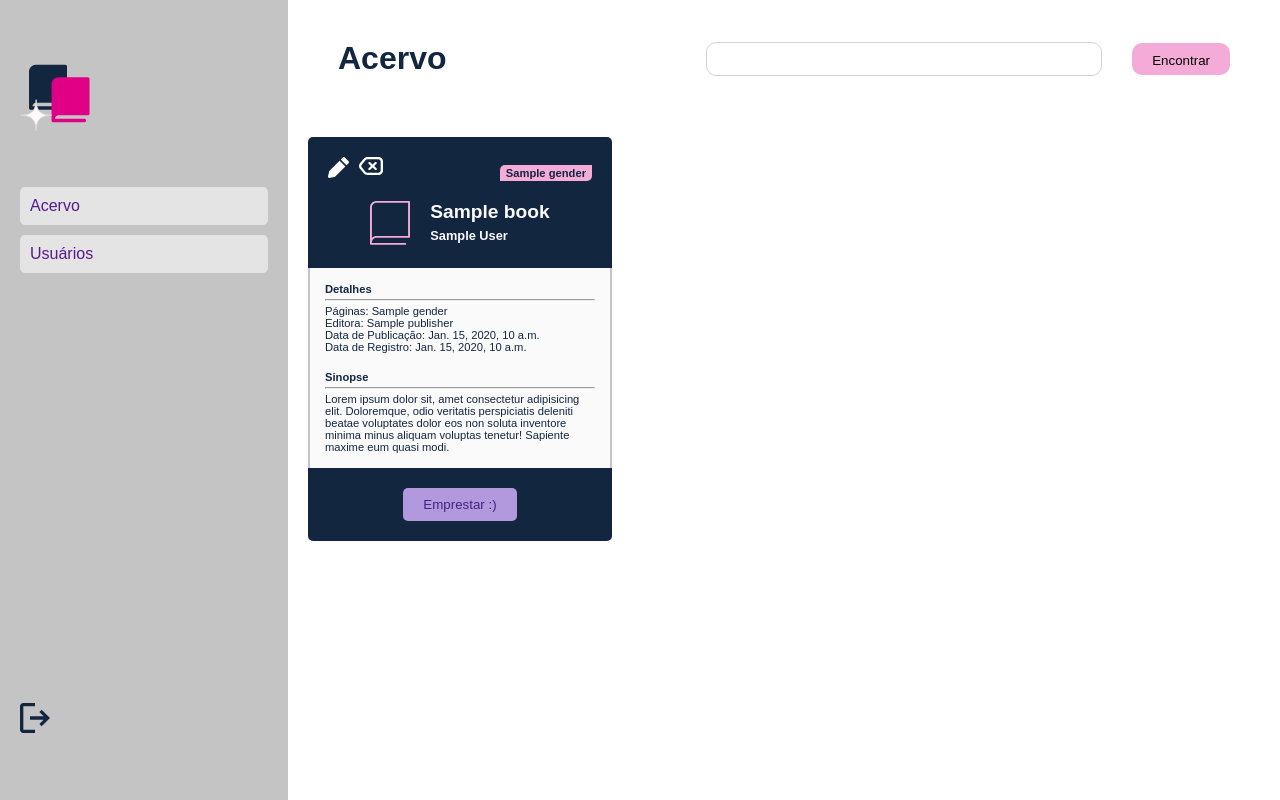
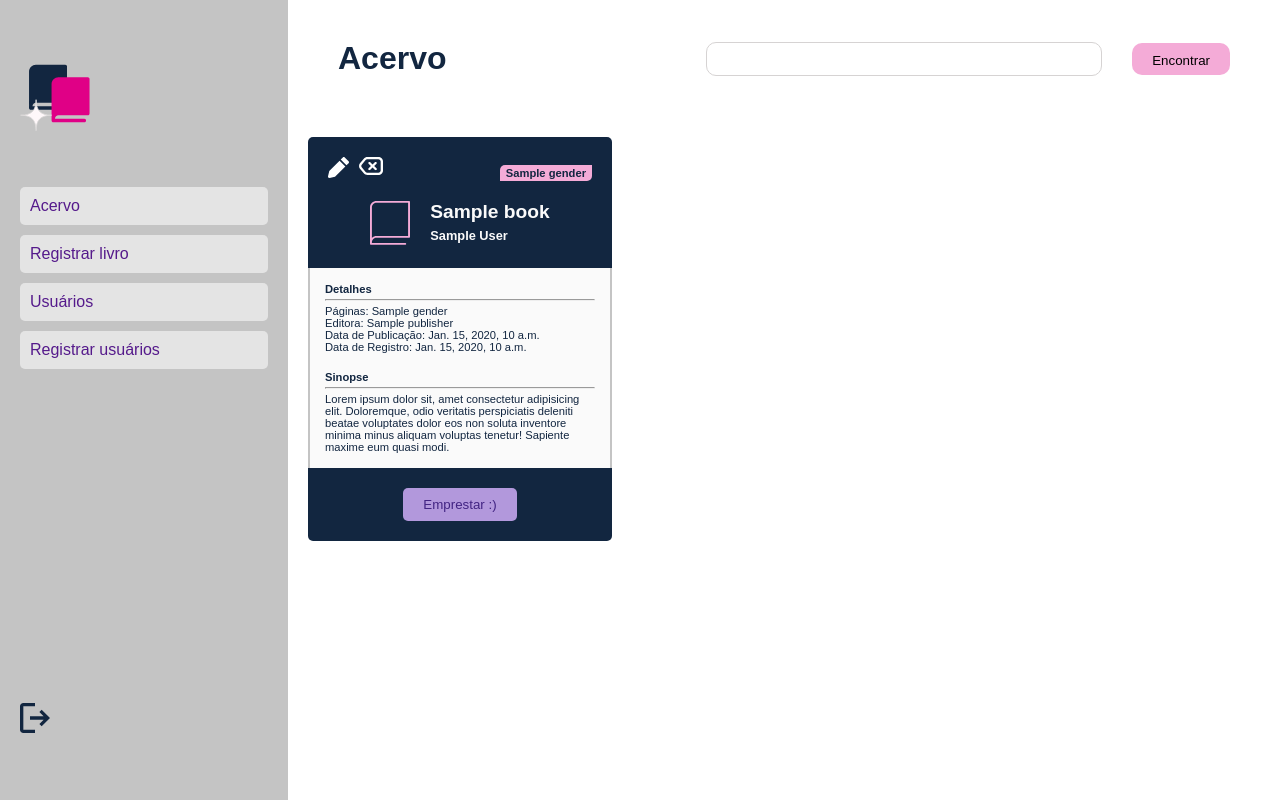
Before and after one commit to AnaJuliaMM/library_manager, a Django app: template library/templates/books.html in a window 1280 px wide. Run offline with Django 5.2, Linux system fonts and the light colour scheme; the template is opened without the code that fills it: most values are stand-ins (such as "Sample title", 1, 10 or a date in 2020).

Commit message:
feat: add other operations crud

```diff
--- a/library/templates/books.html
+++ b/library/templates/books.html
@@ -38,7 +38,9 @@
         </figure>
         <ul class="nav-ul">
           <li><a href="">Acervo</a></li>
+          <li><a href="">Registrar livro</a></li>
           <li><a href="">Usuários</a></li>
+          <li><a href="">Registrar usuários</a></li>
         </ul>
       </div>
       <figure>
```
